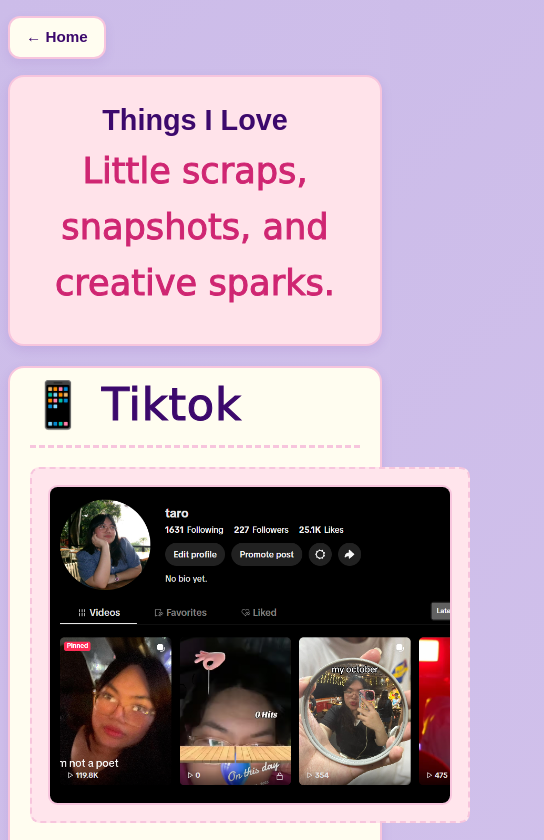
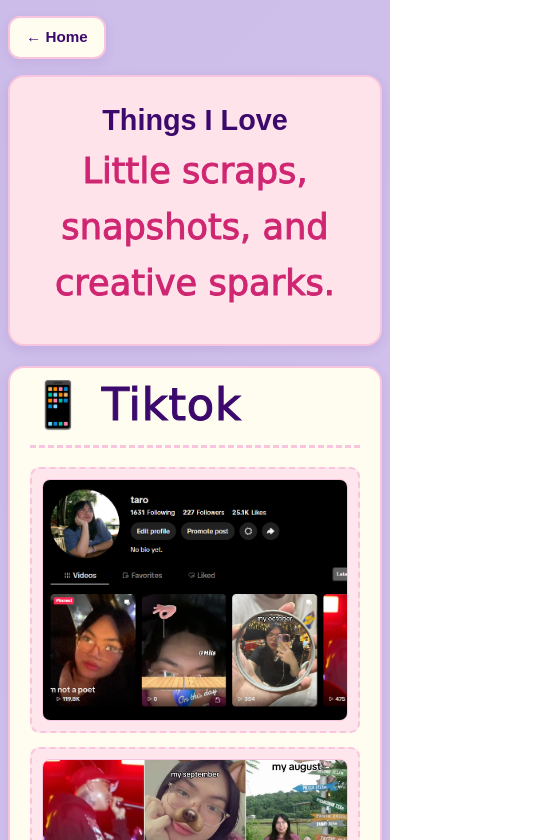
Before and after one commit to htlayones-create/MMS171-FINAL-PROJECT-Layones, a plain HTML site: page thingsilove.html in a window 390 px wide. Shown: the top 840 px of the page, 544 px wide, since content can reach past the window. Drawn offline with Linux system fonts and the light colour scheme; a web font is replaced by a local one.

Commit message:
Update style.css

```diff
--- a/style.css
+++ b/style.css
@@ -324,30 +324,33 @@ a:hover {
     flex-wrap: wrap;
 }
 
-.galleryimg,
 .photoplaceholder {
-    flex: 1 1 260px;
+    flex: 1 1 240px;
+    min-width: 0;
+    max-width: 100%;
+    background-color: #FFE5EC;
+    border: 2px dashed #F7C5DD;
     border-radius: 0.6rem;
-    border: 2px dashed #F7C5DD;
-}
-
-.galleryimg {
-    border-style: solid;
-    max-height: 320px;
-    object-fit: cover;
-}
-
-.photoplaceholder {
-    min-height: 220px;
-    background-color: #FFE5EC;
     color: #3C096C;
     display: flex;
     align-items: center;
     justify-content: center;
     text-align: center;
-    padding: 1rem;
+    padding: 0.75rem;
     font-weight: 600;
 }
+
+.galleryimg {
+    display: block;
+    width: 100%;
+    max-width: 100%;
+    height: auto;
+    max-height: 320px;
+    object-fit: cover;
+    border-radius: 0.5rem;
+    border: 1px solid #F7C5DD;
+}
+
 
 .asciicard {
     background: transparent;
@@ -430,6 +433,24 @@ footer {
         font-size: 0.9rem;
     }
 
+    .gallerygrid {
+        flex-direction: column;
+        gap: 0.9rem;
+    }
+
+    .photoplaceholder {
+        flex: none;
+        width: 100%;
+        min-height: auto;
+        padding: 0.6rem;
+    }
+
+    .galleryimg {
+        max-height: none;
+        width: 100%;
+        height: auto;
+    }
+
     .projectsgrid {
         flex-direction: column;
     }
```
